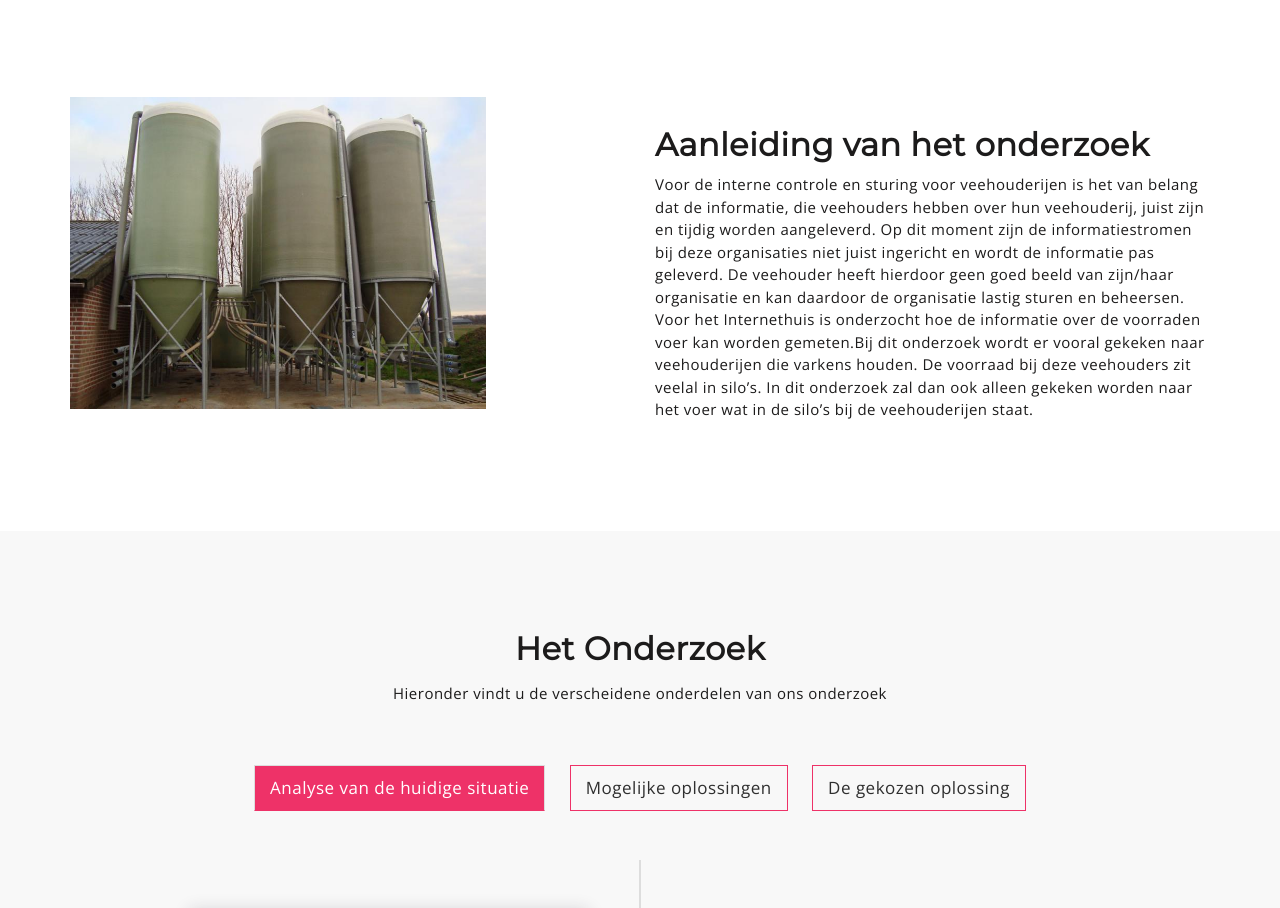
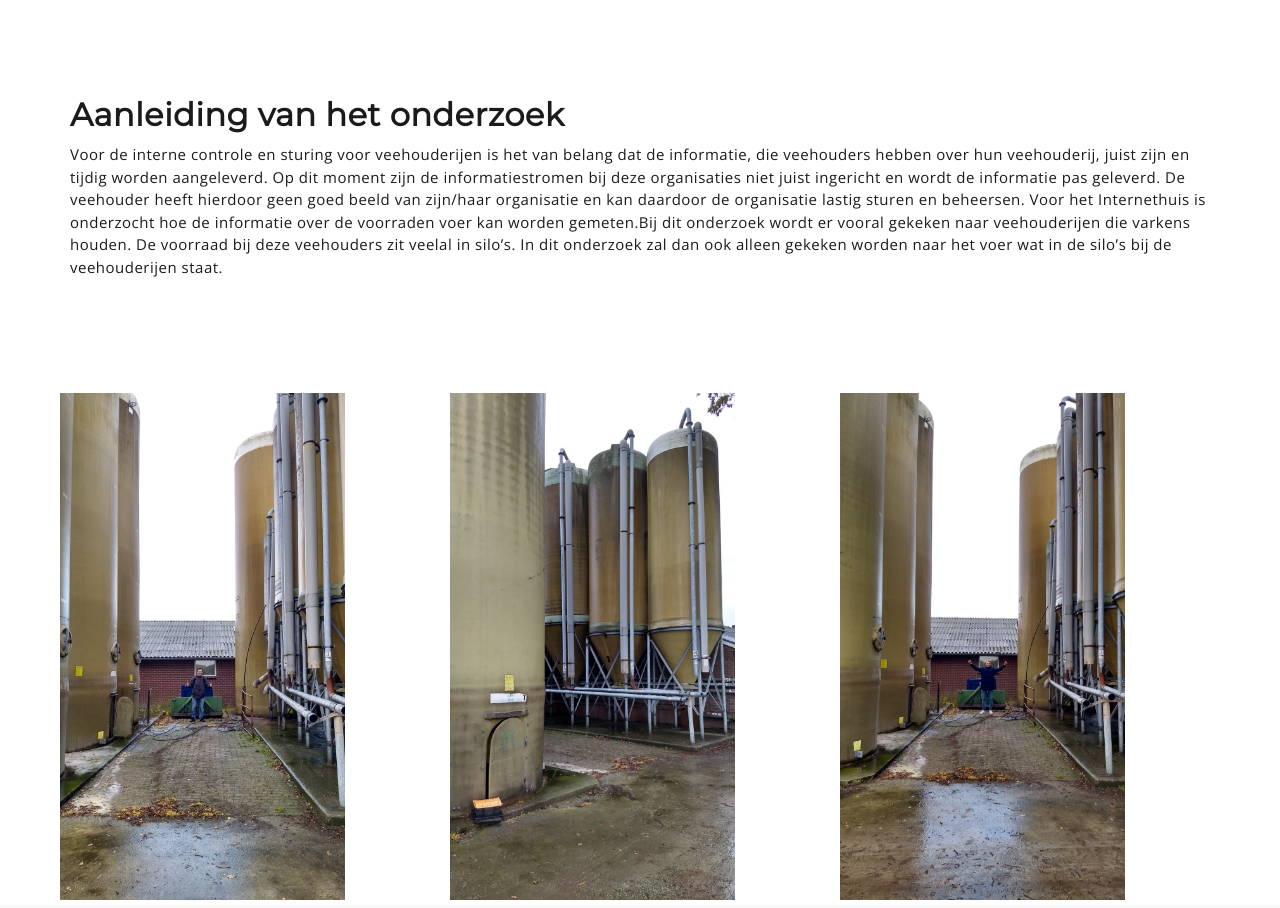
Before and after one commit to luukwenting/Smart-Project-vulmeetsystemen-voor-veehouderijen, a plain HTML site: page index.html in a window 1280 px wide. Shown: the part 560-1468 px from the top of the page. Drawn offline with nearby package versions, Linux system fonts and the light colour scheme.

Commit message:
Update index.html

```diff
--- a/index.html
+++ b/index.html
@@ -35,7 +35,25 @@
       <script src="https://oss.maxcdn.com/html5shiv/3.7.2/html5shiv.min.js"></script>
       <script src="https://oss.maxcdn.com/respond/1.4.2/respond.min.js"></script>
     <![endif]-->
-  </head>
+	</head>
+	<style>
+	* {
+		box-sizing: border-box;
+	}
+
+	.column {
+		float: left;
+		width: 33.33%;
+		padding: 5px;
+	}
+
+	/* Clearfix (clear floats) */
+	.row::after {
+		content: "";
+		clear: both;
+		display: table;
+	}
+	</style>
   <body>
 
   	<!-- Start Header -->
@@ -120,14 +138,12 @@
 					<div class="col-md-12">
 						<div class="mu-about-area">
 							<!-- Start Feature Content -->
-							<div class="row">
-								<div class="col-md-6">
-									<div class="mu-about-left">
-										<img class="" src="assets/images/veevoeder-silos-1-2.jpg" width= 75% height= 75% alt="silo">
-									</div>
-								</div>
-								<div class="col-md-6">
-									<div class="mu-about-right">
+
+
+
+
+
+
 										<h2>Aanleiding van het onderzoek</h2>
 										<p>Voor de interne controle en sturing voor veehouderijen is het van belang dat de informatie, die veehouders hebben over hun veehouderij, juist zijn en tijdig worden aangeleverd. Op dit moment zijn de informatiestromen bij deze organisaties niet juist ingericht en wordt de informatie pas geleverd. De veehouder heeft hierdoor geen goed beeld van zijn/haar organisatie en kan daardoor de organisatie lastig sturen en beheersen. Voor het Internethuis is onderzocht hoe de informatie over de voorraden voer kan worden gemeten.Bij dit onderzoek wordt er vooral gekeken naar veehouderijen die varkens houden. De voorraad bij deze veehouders zit veelal in silo’s. In dit onderzoek zal dan ook alleen gekeken worden naar het voer wat in de silo’s bij de veehouderijen staat.</p>
 
@@ -136,6 +152,16 @@
 								</div>
 							</div>
 							<!-- End Feature Content -->
+							<div class="row">
+								<div class="column">
+									<img src="/img/WhatsApp Image 2019-11-19 at 13.13.28.jpeg" alt="" style="width: 75%">
+								</div>
+								<div class="column">
+									<img src="/img/WhatsApp Image 2019-11-19 at 13.13.30 (1).jpg.jpeg" alt="" style="width:75%">
+								</div>
+								<div class="column">
+									<img src="/img/WhatsApp Image 2019-11-19 at 13.13.30.jpeg" alt="" style="width:75%">
+								</div>
 
 						</div>
 					</div>
```
